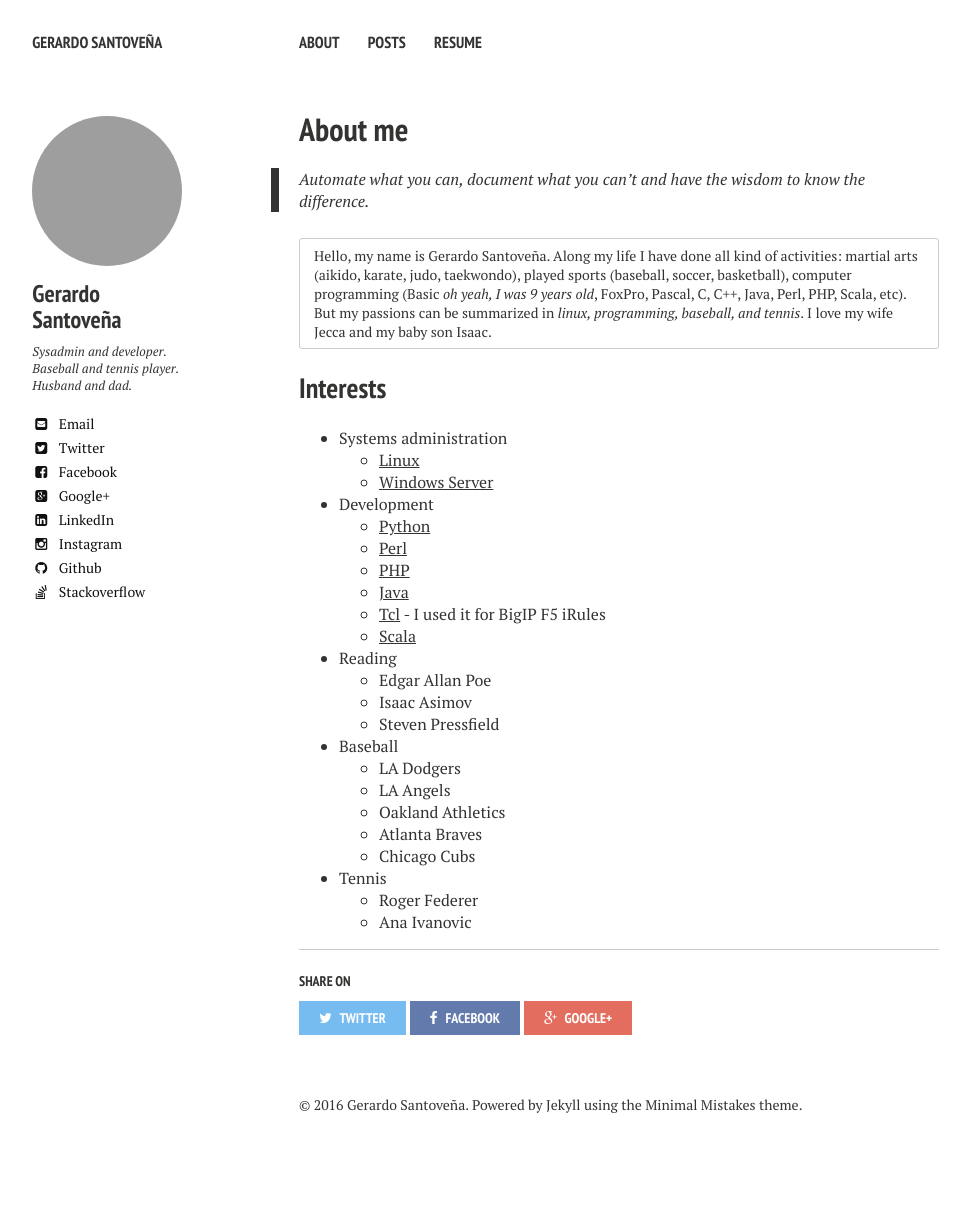
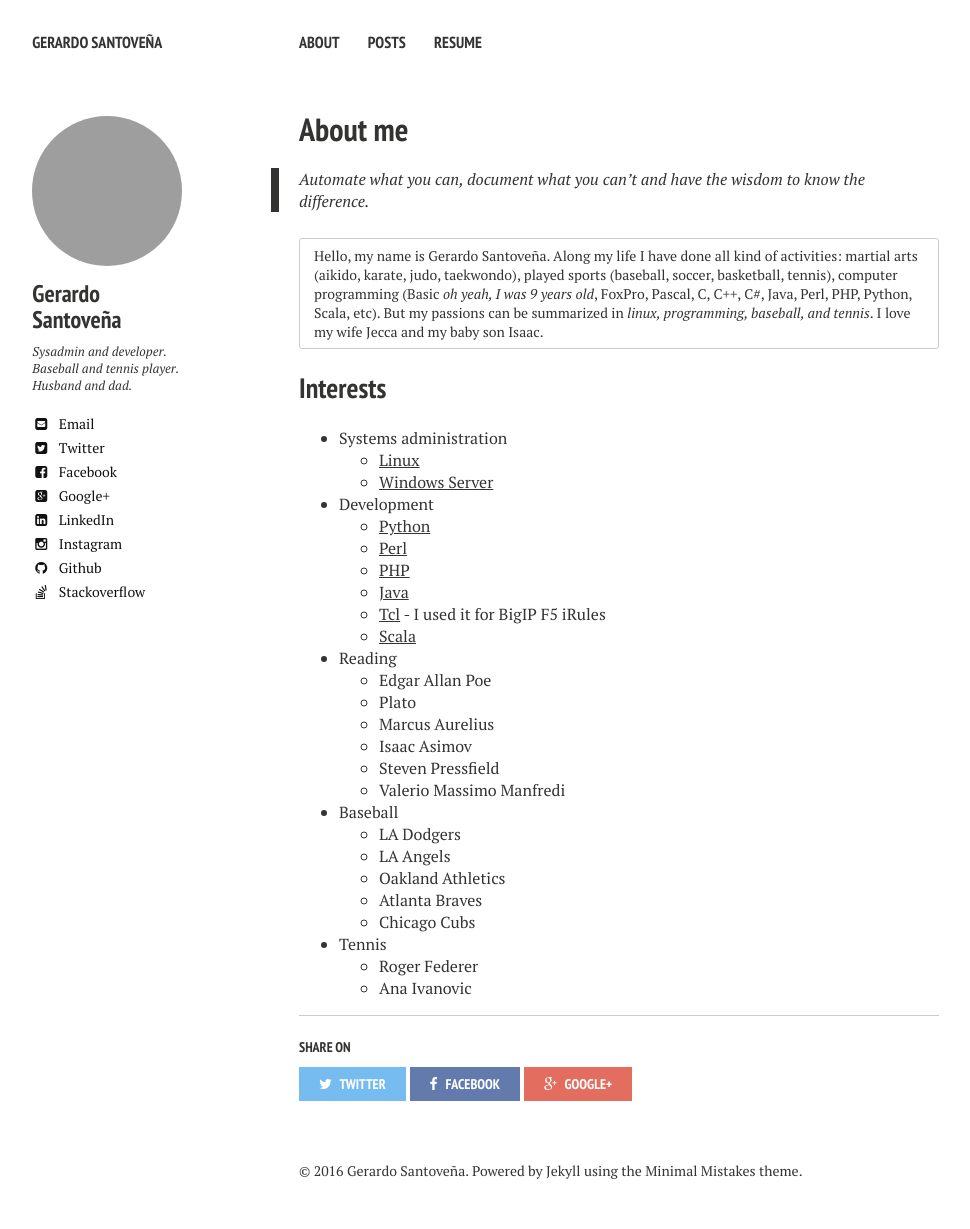
Before and after one commit to gsantovena/gsantovena.github.io, a Jekyll site: the page built from about/index.md, in a window 1280 px wide. Shown: the whole page, without its empty margins (21-991 px from the left). Built offline with Jekyll 4.4.1, drawn with Linux system fonts in a browser that asks for light colours; nearby versions of some CDN libraries; before the commit the page ends 1163 px from its top, so only the background shows below that; grey boxes are pictures that could not be loaded.

Commit message:
Updated about page.

```diff
--- a/about/index.md
+++ b/about/index.md
@@ -12,7 +12,7 @@ image:
 
 > Automate what you can, document what you can&rsquo;t and have the wisdom to know the difference.
 
-Hello, my name is Gerardo Santoveña. Along my life I have done all kind of activities: martial arts (aikido, karate, judo, taekwondo), played sports (baseball, soccer, basketball), computer programming (Basic _oh yeah, I was 9 years old_, FoxPro, Pascal, C, C++, Java, Perl, PHP, Scala, etc). But my passions can be summarized in *linux, programming, baseball, and tennis*. I love my wife Jecca and my baby son Isaac.
+Hello, my name is Gerardo Santoveña. Along my life I have done all kind of activities: martial arts (aikido, karate, judo, taekwondo), played sports (baseball, soccer, basketball, tennis), computer programming (Basic _oh yeah, I was 9 years old_, FoxPro, Pascal, C, C++, C#, Java, Perl, PHP, Python, Scala, etc). But my passions can be summarized in *linux, programming, baseball, and tennis*. I love my wife Jecca and my baby son Isaac.
 {: .notice}
 
 ## Interests
@@ -29,8 +29,11 @@ Hello, my name is Gerardo Santoveña. Along my life I have done all kind of acti
     * [Scala](http://scala-lang.org/)
 * Reading
     * Edgar Allan Poe
+    * Plato
+    * Marcus Aurelius
     * Isaac Asimov
     * Steven Pressfield
+    * Valerio Massimo Manfredi
 * Baseball
     * LA Dodgers
     * LA Angels
```
